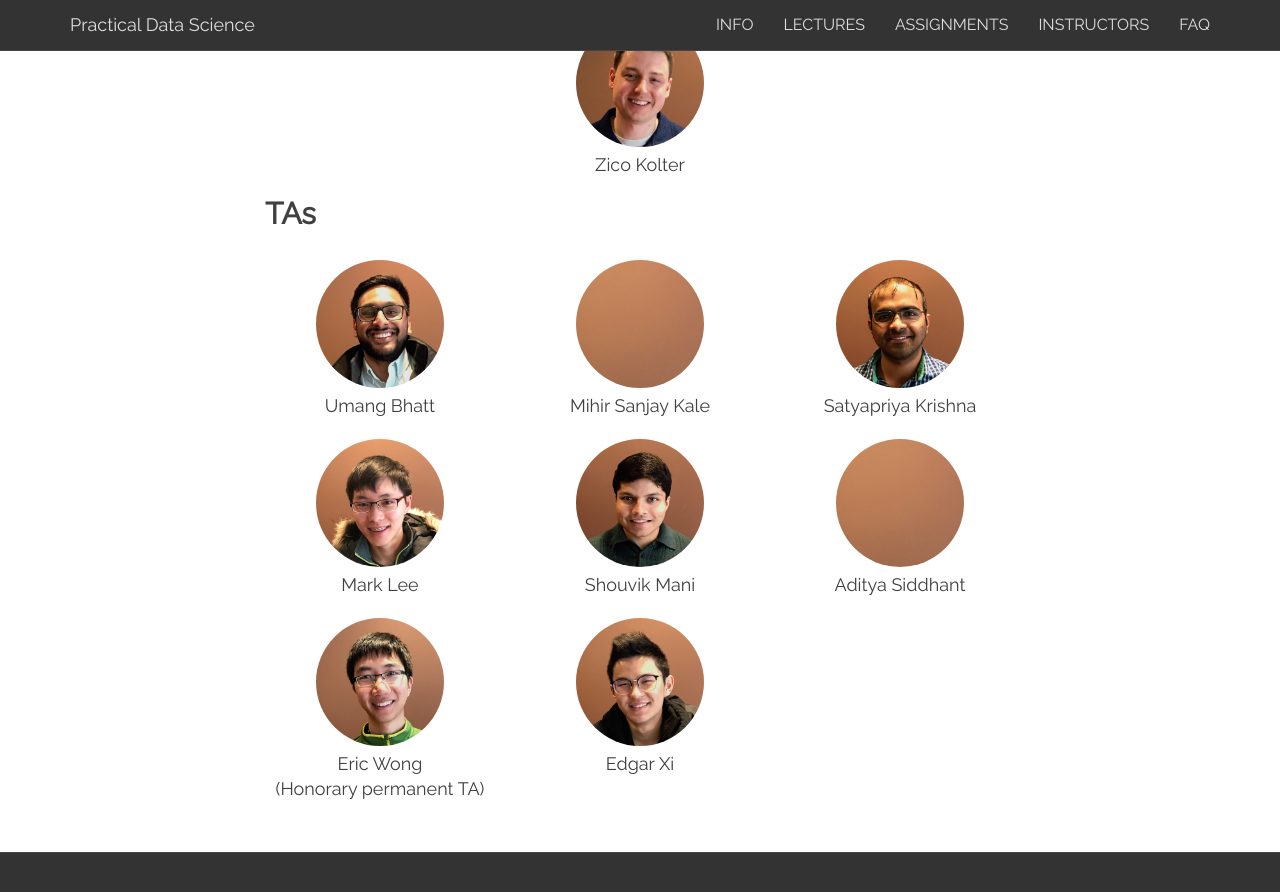
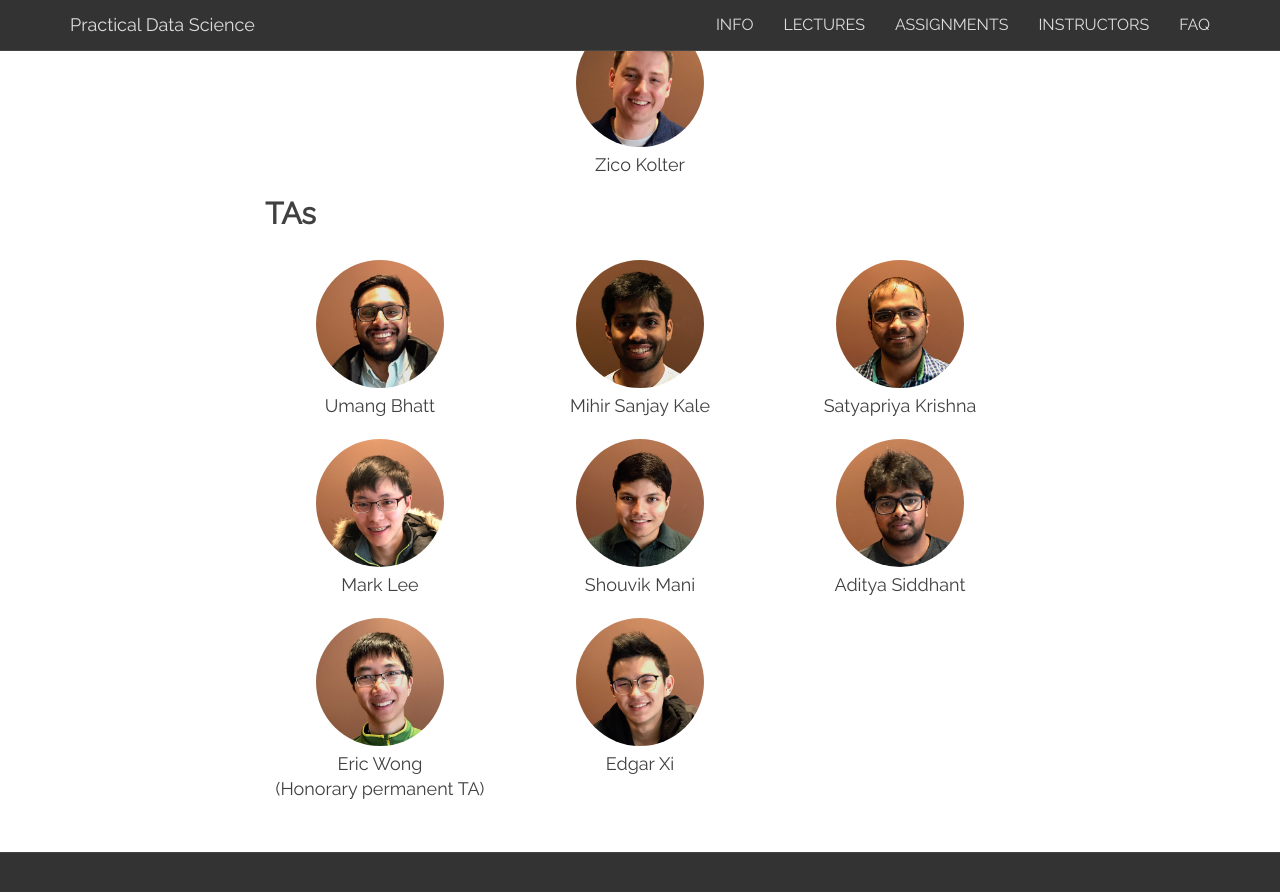
Before and after one commit to zeromtmu/practicaldatascience.github.io, a Jekyll site: the page built from instructors.md, in a window 1280 px wide and 900 px high, scrolled down 452 px. Shown: the top 892 px of the window. Built offline with Jekyll 4.4.1, drawn with Linux system fonts in a browser that asks for light colours; nearby versions of some CDN libraries.

Commit message:
adding more pictures

```diff
--- a/instructors.md
+++ b/instructors.md
@@ -19,11 +19,11 @@
 <div class="row">
 
 <div class="col-sm-4 col-xs-6 text-center"><img class="img-circle img-128" src="/img/umang.jpg"><br/>Umang Bhatt</div>
-<div class="col-sm-4 col-xs-6 text-center"><img class="img-circle img-128" src="/img/blank.jpg"><br/>Mihir Sanjay Kale</div>
+<div class="col-sm-4 col-xs-6 text-center"><img class="img-circle img-128" src="/img/mihir.jpg"><br/>Mihir Sanjay Kale</div>
 <div class="col-sm-4 col-xs-6 text-center"><img class="img-circle img-128" src="/img/satya.jpg"><br/>Satyapriya Krishna</div>
 <div class="col-sm-4 col-xs-6 text-center"><img class="img-circle img-128" src="/img/mark.jpg"><br/>Mark Lee</div>
 <div class="col-sm-4 col-xs-6 text-center"><img class="img-circle img-128" src="/img/shouvik.jpg"><br/>Shouvik Mani</div>
-<div class="col-sm-4 col-xs-6 text-center"><img class="img-circle img-128" src="/img/blank.jpg"><br/>Aditya Siddhant</div>
+<div class="col-sm-4 col-xs-6 text-center"><img class="img-circle img-128" src="/img/aditya.jpg"><br/>Aditya Siddhant</div>
 <div class="col-sm-4 col-xs-6 text-center"><img class="img-circle img-128" src="/img/eric.jpg"><br/>Eric Wong <br/> (Honorary permanent TA)</div>
 <div class="col-sm-4 col-xs-6 text-center"><img class="img-circle img-128" src="/img/edgar.jpg"><br/>Edgar Xi</div>
 
```
Also changed, not shown: img/aditya.jpg (added), img/mihir.jpg (added).
